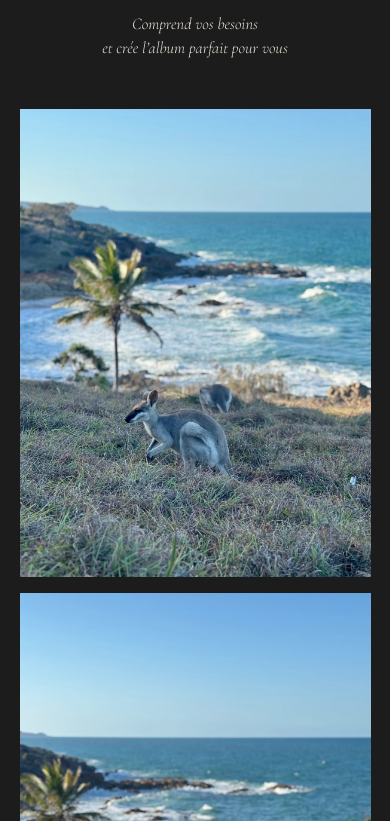
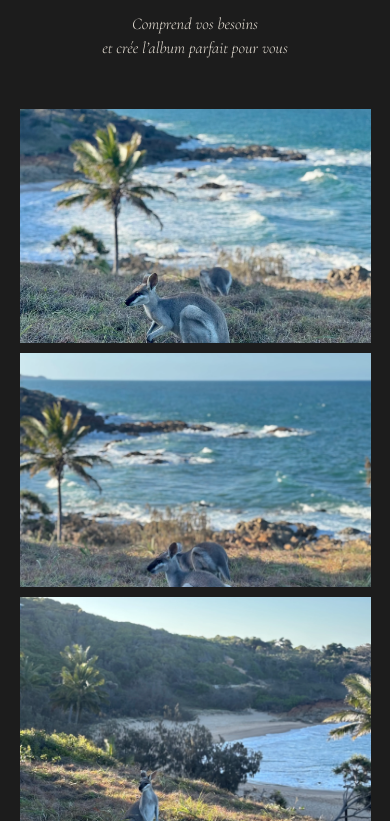
Before and after one commit to Lecrackerssurlepot/bellajour-prelaunch, a Next.js app: page / in a window 390 px wide. Shown: the part 1823-2644 px from the top of the page. Built offline with nearby package versions, Linux system fonts and the light colour scheme; no server answers.

Commit message:
fix(mobile): brand-intro photos in landscape 3/2 to halve scroll length

```diff
--- a/src/app/sections/brand-intro.css
+++ b/src/app/sections/brand-intro.css
@@ -49,13 +49,13 @@
   .bi-photos {
     display: flex;
     flex-direction: column;
-    gap: 16px;
+    gap: 10px;
     width: 100%;
   }
 
   .bi-photo {
     width: 100%;
-    aspect-ratio: 3 / 4;
+    aspect-ratio: 3 / 2;
     overflow: hidden;
     background: var(--bj-noir, #1C1C1C);
   }
```
